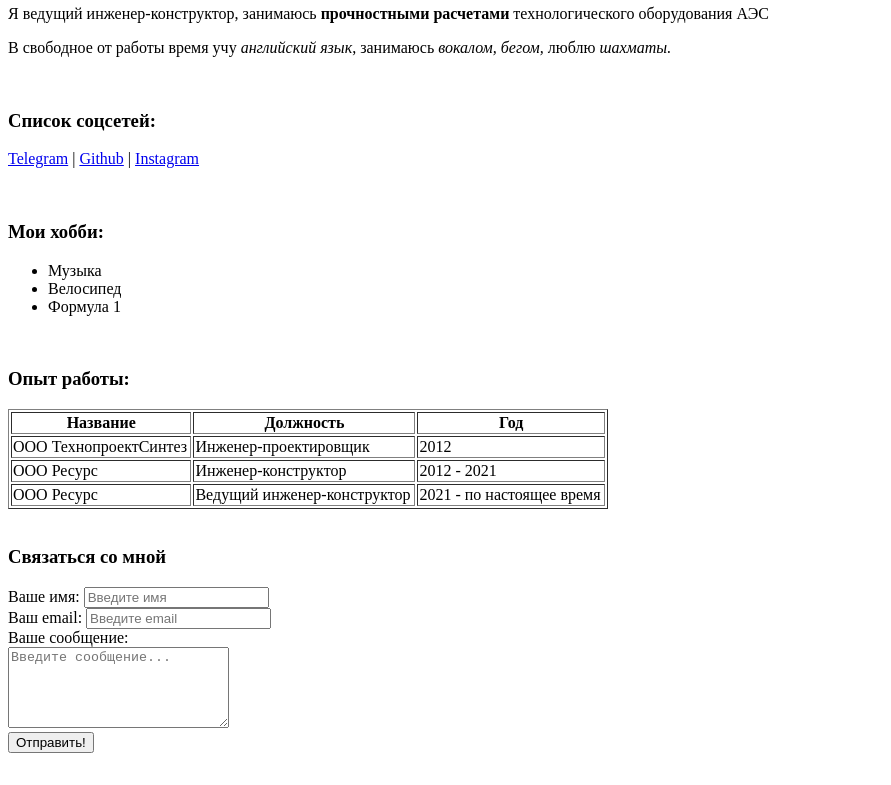
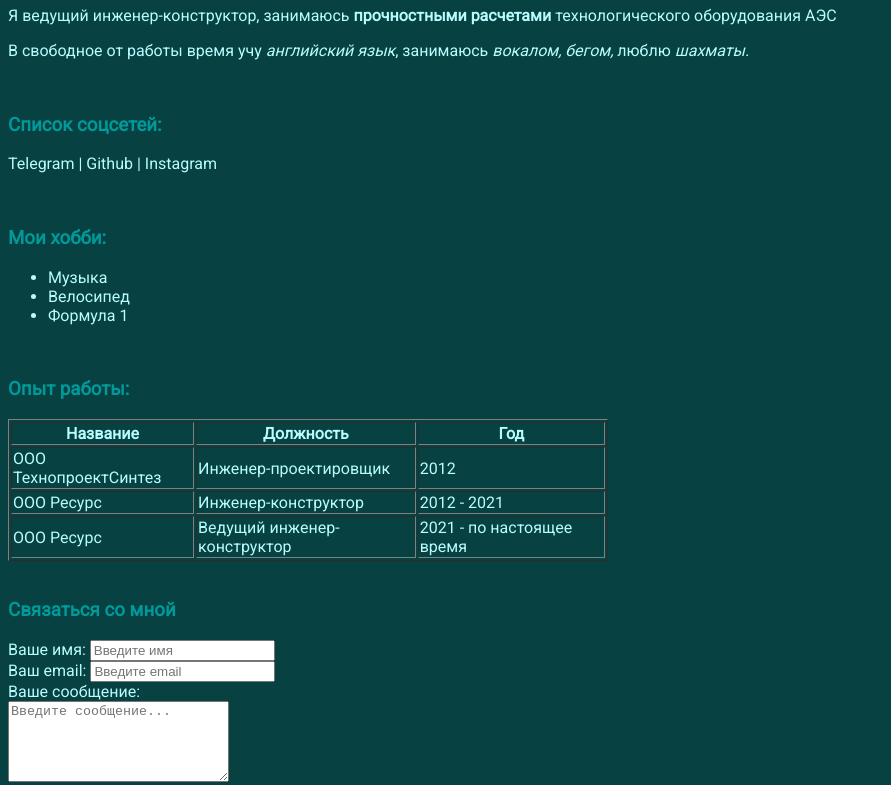
Before and after one commit to ThatIsNotFunny/vladilen-course, a plain HTML site: page index.html in a window 1280 px wide. Shown: the part 487-1272 px from the top of the page, without its empty margins (0-891 px from the left). Before the commit the page ends 1248 px from the top, so only its background shows below. Drawn offline with Linux system fonts and the light colour scheme.

Commit message:
Last work PC changes

```diff
--- a/index.html
+++ b/index.html
@@ -7,6 +7,7 @@
     <meta name="keywords" content="resume, bio, qualifications, degrees">
     <meta name="description" content="My resume in couple words">
     <title>This is my resume</title>
+    <link rel="stylesheet" href="styles.css">
 </head>
 <body>
 
--- /dev/null
+++ b/styles.css
@@ -0,0 +1,27 @@
+@import url('https://fonts.googleapis.com/css2?family=Roboto&display=swap');
+
+body {
+    font-style: 16px;
+    font-family: Roboto;
+    font-weight: normal;
+    background: rgb(7, 65, 65);
+    color:rgb(183, 253, 255);
+}
+
+
+
+h1,
+h3 {
+    color:rgb(1, 153, 153);
+}
+
+a,
+a:visited
+{
+    text-decoration: none;
+    color: rgb(183, 253, 255);
+}
+
+a:hover {
+ color:rgb(1, 153, 153);
+}
```
